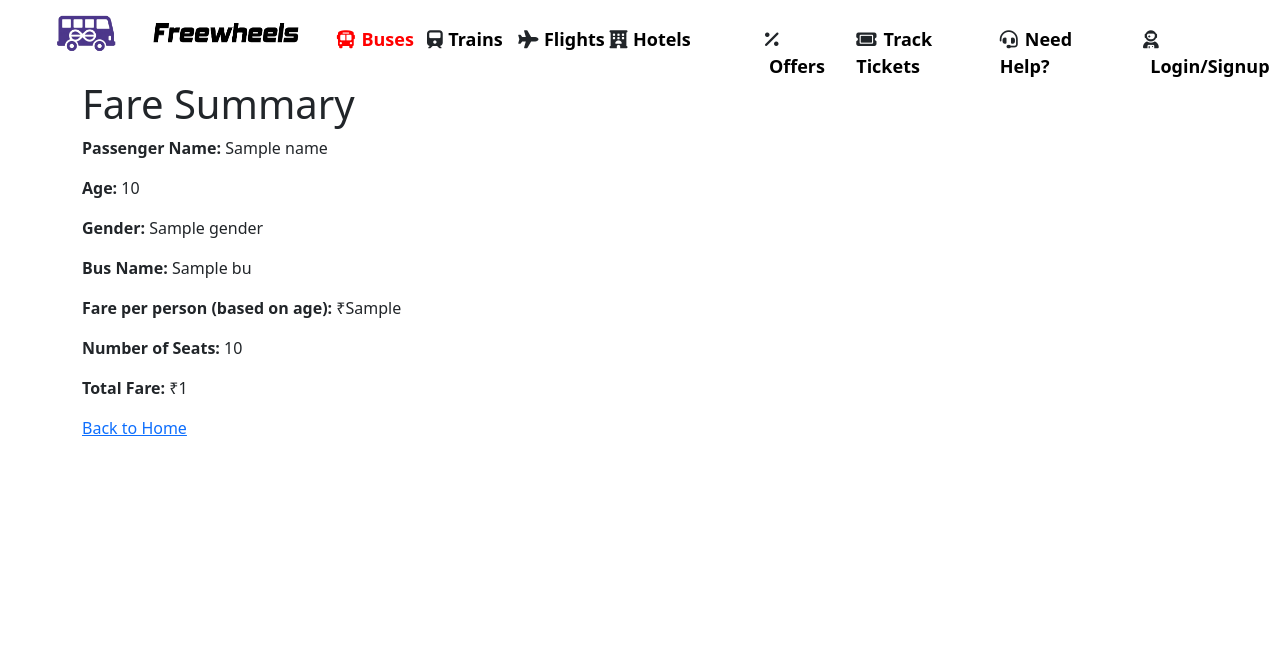
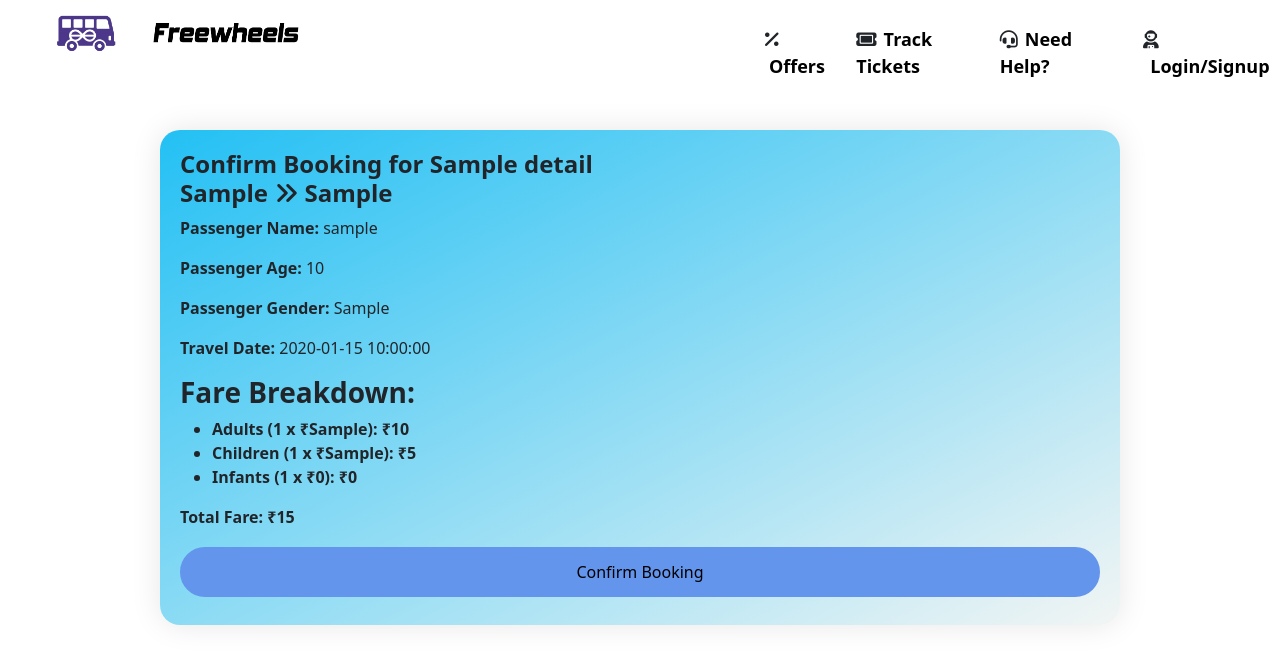
Before and after one commit to Abhivedha/bus-booking, a Flask app: template templates/ticketconf.html in a window 1280 px wide. Shown: the top 664 px of the page. Run offline with Flask 3, Linux system fonts and the light colour scheme; the template is opened without the code that fills it: most values are stand-ins (such as "Sample title", 1, 10 or a date in 2020).

Commit message:
90% webpage completed

```diff
--- a/app.py
+++ b/app.py
@@ -11,6 +11,10 @@ db = pymysql.connect(
 )
 
 cursor = db.cursor()
+
+
+app = Flask(__name__)
+app.secret_key = 'your_secret_key'
 
 @app.route('/')
 def home():
@@ -81,14 +85,60 @@ def bus_route():
                 'arrival_time': bus[5],
                 'price': bus[6]
             })
-        print(bus_list)
         return render_template('busroute.html', buses=bus_list)
 
-@app.route('/ticket-confirmation', methods=['GET'])
-def ticket_confirmation():
-    return render_template('ticket_confirmation.html')
+@app.route('/ticket-confirmation/<int:bus_id>', methods=['POST'])
+def ticket_confirmation(bus_id):
+    ticket = [{
+        "bus_id" : bus_id,
+        "user_name" : request.form['user-name'],
+        "user_age" : request.form['user-age'],
+        "user_gender" : request.form['user-gender'],
+        "adult_count" : int(request.form['adult-count']),
+        "child_count" : int(request.form['child-count']),
+        "infant_count" : int(request.form['infant-count']),
+    }]
 
-@app.route('/book_ticket/<int:bus_id>', methods=['GET','POST'])
+    sql = """
+            SELECT bf.fare_amount, b.bus_name, bf.from_place, bf.to_place, b.travel_date
+            FROM bus_fare bf
+            join bus b
+            on b.bus_id = bf.bus_id
+            WHERE bf.bus_id = %s;
+        """
+    val = (bus_id,)
+    cursor.execute(sql, val)
+    row = cursor.fetchone()
+
+    detail = {
+    'fare_amount': row[0],
+    'bus_name': row[1],
+    'from_place': row[2],
+    'to_place': row[3],
+    'travel_date': row[4],
+    'adult_fare': row[0] ,
+    'child_fare': row[0] //2,
+    }
+
+    sql1= """
+            INSERT INTO tickets (bus_id, user_name, travel_date, adult_count, child_count, infant_count, total_fare, booking_status)
+            VALUES (%s, %s, %s, %s, %s, %s, %s, %s);
+        """
+    val1 = (
+        bus_id,
+        ticket[0]['user_name'],
+        detail['travel_date'],
+        ticket[0]['adult_count'],
+        ticket[0]['child_count'],
+        ticket[0]['infant_count'],
+        (ticket[0]['adult_count'] * detail['fare_amount']) + (ticket[0]['child_count'] * (detail['fare_amount'] // 2)),
+        'Pending')
+    cursor.execute(sql1, val1)
+    db.commit()
+
+    return render_template('ticketconf.html' , ticket = ticket, detail = detail)
+
+@app.route('/book_ticket/<int:bus_id>', methods=['GET'])
 def book_ticket(bus_id):
     if request.method == 'GET':
         sql = "SELECT * FROM bus WHERE bus_id = %s"
@@ -105,33 +155,12 @@ def book_ticket(bus_id):
             'arrival_time': bus[5],
             'price': bus[6]
         }
-        print(bus_dict)
         return render_template('bookticket.html', bus=bus_dict)
-    elif request.method == 'POST':
-        bus_id = request.form['bus-id']
-        user_name = request.form['user-name']
-        user_email = request.form['user-email']
-        user_number = request.form['user-number']
-        travel_date = request.form['travel-date']
-        adult_count = request.form['adult-count']
-        child_count = request.form['child-count']
-        infant_count = request.form['infant-count']
 
-        sql = "INSERT INTO booking (bus_id, user_name, user_email, user_number, travel_date, adult_count, child_count, infant_count) VALUES (%s, %s, %s, %s, %s, %s, %s, %d)"
-        val = (bus_id, user_name, user_email, user_number, travel_date, adult_count, child_count, infant_count)
-        cursor.execute(sql, val)
-        db.commit()
-
-        return redirect(url_for('ticket_confirmation'))
-
-@app.route('/passanger-info', methods=['GET'])
-def passanger_info():
-    name = request.form['user-name']
-    age = request.form['user-age']
-    gender = request.form['user-gender']
-    seats = request.form['seat-count']
-
-
+@app.route('/booking-success', methods=['POST'])
+def booking_success(bus_id):
+    sql = "ALTER TABLE tickets"
+    return render_template('success.html')
 
 if __name__ == '__main__':
     app.run(debug=True)
--- a/static/ticketconf-style.css
+++ b/static/ticketconf-style.css
@@ -1,4 +1,46 @@
-.container-header {
+body {
+    background: white;
+    font-family: 'Segoe UI', sans-serif;
+  }
+  .container-box {
+    max-width: 960px;
+    border-radius: 20px;
+    overflow: hidden;
+    background: #fff;
+    display: flex;
+    box-shadow: 0 0 30px rgba(0, 0, 0, 0.1);
+    margin: 50px auto;
+  }
+  .right-panel {
+    background: linear-gradient(to bottom right, #23c0f4, #f2f5f4);
+    padding: 20px;
+    width: 100%;
+  }
+  .form-control {
+    border-radius: 20px !important;
+    padding: 10px 20px !important;
+  }
+  .submit-btn {
+    background-color: aqua;
+    border: 3px white solid;
+    color: #000;
+    border-radius: 30px;
+    padding: 10px 20px;
+    font-weight: 500;
+    width: 100%;
+  }
+  .social-btn {
+    border: 1px solid #ccc;
+    border-radius: 30px;
+    padding: 8px 16px;
+    background: #fff;
+    width: 100%;
+  }
+  .small-text a {
+    text-decoration: none;
+    font-weight: 500;
+  }
+  .container-header {
     background: white !important;
 }
 .head-logo {
@@ -10,11 +52,12 @@
     width: 160%;
 }
 .bg-img {
-    background: url("../static/images/header-transit.jpg") !important;
+    background: url("../static/images/1010291.jpg") !important;
     background-size: cover !important;
     background-position: center !important;
     background-repeat: no-repeat !important;
     height: 593px;
+
 }
 .logo-txt {
     color: #000000 !important;
@@ -55,13 +98,13 @@
     background-color: cornflowerblue;
     margin-top: 2px !important;
     border: 3px cornflowerblue solid;
-    border-radius: 3px !important;
+    border-radius: 50px !important;
   }
 .submit-btn:hover {
     background-color: aqua !important;
     border: 3px aqua solid;
     color: #000;
-    border-radius: 5px !important;
+    border-radius: 50px !important;
     padding: 10px 20px;
     font-weight: 500;
     width: 100%;
@@ -100,7 +143,7 @@
 input[type="list"]:focus {
     outline: none;
     box-shadow: none;
-}
+  }
 .custom-select-scroll {
     max-height: 200px; /* Scroll when height exceeds */
     overflow-y: auto;
@@ -114,10 +157,3 @@ select.form-select {
     padding: 10px;
     font-size: 1rem;
 }
-.card-box {
-    margin-top: 5px !important;
-    margin-bottom: 0px !important;
-}
-.space {
-    height: 5px !important;
-}
--- a/templates/home.html
+++ b/templates/home.html
@@ -104,7 +104,7 @@
                                     <i class="fas fa-calendar-alt logo-box"></i>
                                 </div>
                                 <div class="col-md-6" style="padding-left: 0px !important;">
-                                    <input type="date"  class="form-control date-box " name="travel-date" >
+                                    <input type="date"  class="form-control date-box " name="travel-date" required >
                                 </div>
                             </div>
                         </div>
--- a/templates/ticketconf.html
+++ b/templates/ticketconf.html
@@ -1,4 +1,3 @@
-
 <!DOCTYPE html>
 <html lang="en">
     <head>
@@ -24,10 +23,10 @@
                         </div>
                     </div>
                 </div>
-                <div class="col-md-1 hihi1" style="margin-left: 6%; color: red;"><i class="fas fa-bus"></i><a class="header-link" style="color: red !important;" href="{{ url_for('home') }}">Buses</a></div>
-                <div class="col-md-1 hihi1"><i class="fas fa-train"></i><a class="header-link" href="">Trains</a></div>
-                <div class="col-md-1 hihi1"><i class="fas fa-plane"></i><a class="header-link" href="">Flights</a></div>
-                <div class="col-md-1 hihi1"><i class="fas fa-hotel"></i><a class="header-link" href="">Hotels</a></div>
+                <div class="col-md-1 hihi1" style="margin-left: 6%; color: red;"></div>
+                <div class="col-md-1 hihi1"></div>
+                <div class="col-md-1 hihi1"></div>
+                <div class="col-md-1 hihi1"></div>
                 <div class="col-md-1 hihi2" style="width: 7% !important;margin-left: 4% !important;"><i class="fas fa-percentage"></i><a class="header-link" href="">Offers</a></div>
                 <div class="col-md-1 hihi2"><i class="fas fa-ticket"></i><a class="header-link" href="">Track Tickets</a></div>
                 <div class="col-md-1 hihi2"><i class="fas fa-headset"></i><a class="header-link" href="">Need Help?</a></div>
@@ -35,17 +34,44 @@
             </div>
         </div>
     </header>
-    <div class="container">
-        <h1>Fare Summary</h1>
-        <p><strong>Passenger Name:</strong> {{ name }}</p>
-        <p><strong>Age:</strong> {{ age }}</p>
-        <p><strong>Gender:</strong> {{ gender }}</p>
-        <p><strong>Bus Name:</strong> {{ bus.name }}</p>
-        <p><strong>Fare per person (based on age):</strong> ₹{{ fare_per_person }}</p>
-        <p><strong>Number of Seats:</strong> {{ seats }}</p>
-        <p><strong>Total Fare:</strong> ₹{{ total_fare }}</p>
+    <div class="container-box">
+        <div class="right-panel">
+            <form action="{{ url_for('booking_success', ticket=ticket, detail=detail, total_fare=total_fare) }}" method="POST">
+            <h4 class="mb-2"><b>Confirm Booking for {{ detail.bus_name}} <br> {{ detail.from_place }} <i class="fas fa-angle-double-right"></i> {{ detail.to_place }}</b></h4>
+            <div class="mb-2">
+                <p><strong>Passenger Name: </strong> {{ ticket[0].user_name }}</p>
+            </div>
+            <div class="mb-2">
+                <p><strong>Passenger Age: </strong> {{ ticket[0].user_age }}</p>
+            </div>
+            <div class="mb-2">
+                <p><strong>Passenger Gender: </strong> {{ ticket[0].user_gender }}</p>
+            </div>
+            <div class="mb-2">
+                <p><strong>Travel Date: </strong> {{ detail.travel_date }}</p>
+            </div>
+            <div class="mb-2">
+                <p><strong>
+                    <h3>Fare Breakdown:</h3>
+                        <ul>
+                            <li>Adults ({{ ticket[0]['adult_count'] }} x ₹{{ detail.adult_fare }}): ₹{{ ticket[0]['adult_count'] | int * detail.fare_amount }}</li>
+                            <li>Children ({{ ticket[0]['child_count'] }} x ₹{{ detail.child_fare }}): ₹{{ ticket[0]['child_count'] | int * (detail.fare_amount // 2) }}</li>
+                            <li>Infants ({{ ticket[0]['infant_count'] }} x ₹0): ₹0</li>
+                        </ul>
 
-        <a href="{{ url_for('home') }}">Back to Home</a>
-    </div>
+                </p>
+            </div>
+            <div class="mb-2">
+                <p><strong>Total Fare:</strong> ₹{{ (ticket[0]['adult_count'] | int * detail.fare_amount) + (ticket[0]['child_count'] | int * (detail.fare_amount // 2)) }}</p>
+            </div>
+            <div class="mb-2">
+                <button type = "submit" class="submit-btn">Confirm Booking</button>
+            </div>
+            </form>
+          </form>
+          </div>
+        </div>
+      </div>
+  </div>
 </body>
 </html>
```
Also changed, not shown: templates/bookticket.html (+4 -4 lines), templates/success.html (added, +48 -0 lines).
